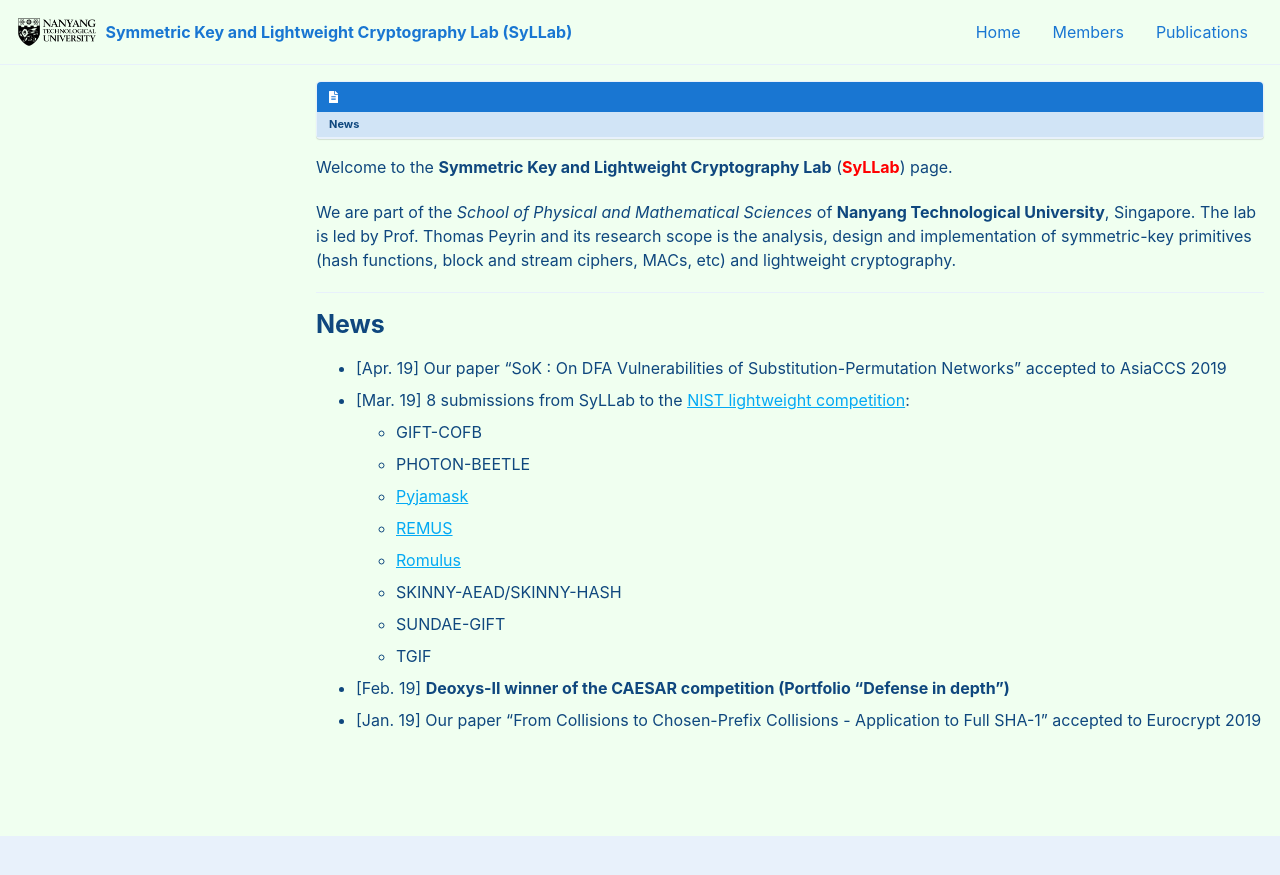
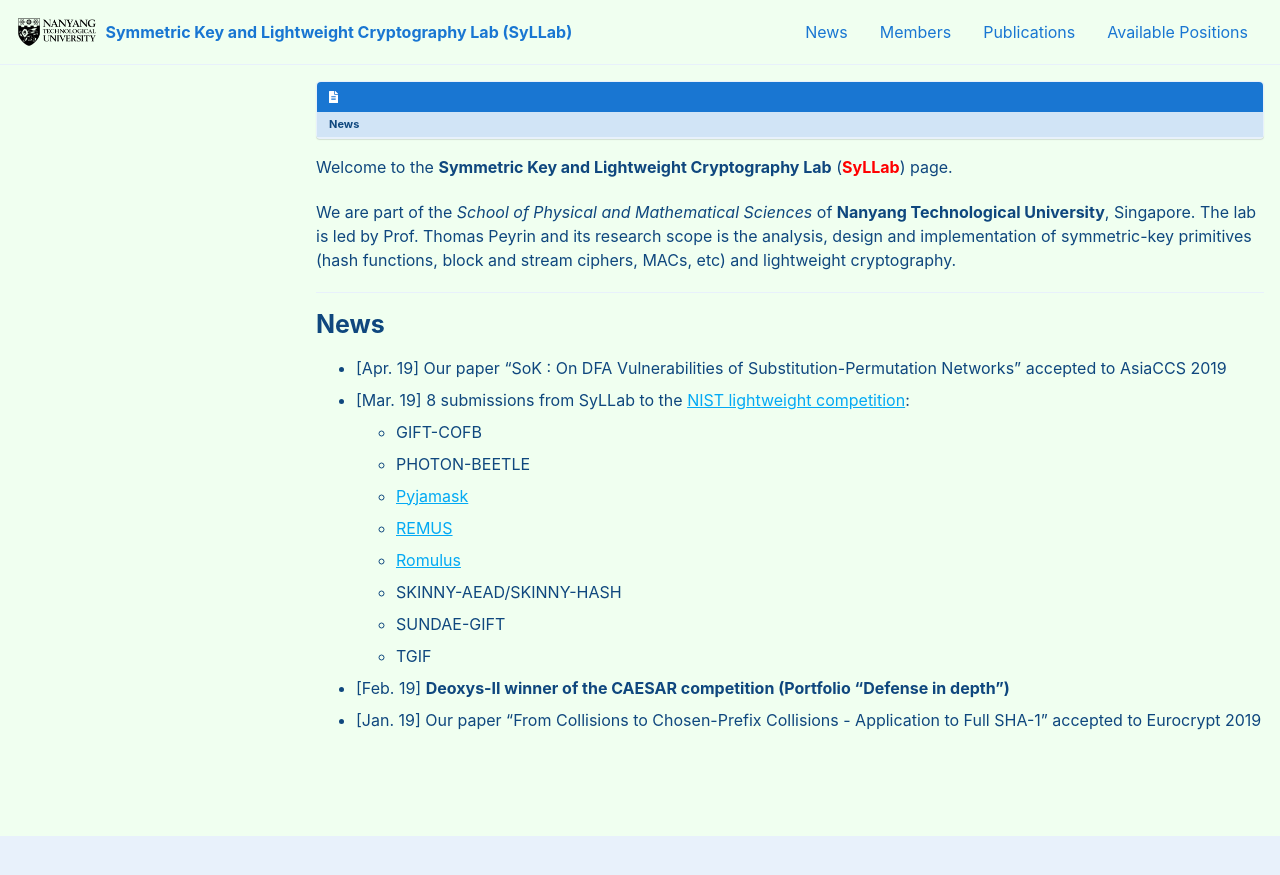
Before and after one commit to thomaspeyrin/web, a Jekyll site: the page built from index.md, in a window 1280 px wide. Shown: the top 875 px of the page. Built offline with Jekyll 4.4.1, drawn with Linux system fonts in a browser that asks for light colours; cached includes are drawn as plain includes; nearby versions of some CDN libraries.

Commit message:
Update navigation.yml

```diff
--- a/_data/navigation.yml
+++ b/_data/navigation.yml
@@ -1,10 +1,12 @@
 main:
-  - title: "Home"
+  - title: "News"
     url: /index/
   - title: "Members"
     url: /members/
   - title: "Publications"
     url: /publications/
+  - title: "Available Positions"
+    url: /positions/
 
 docs:
   - title: Getting Started
```
